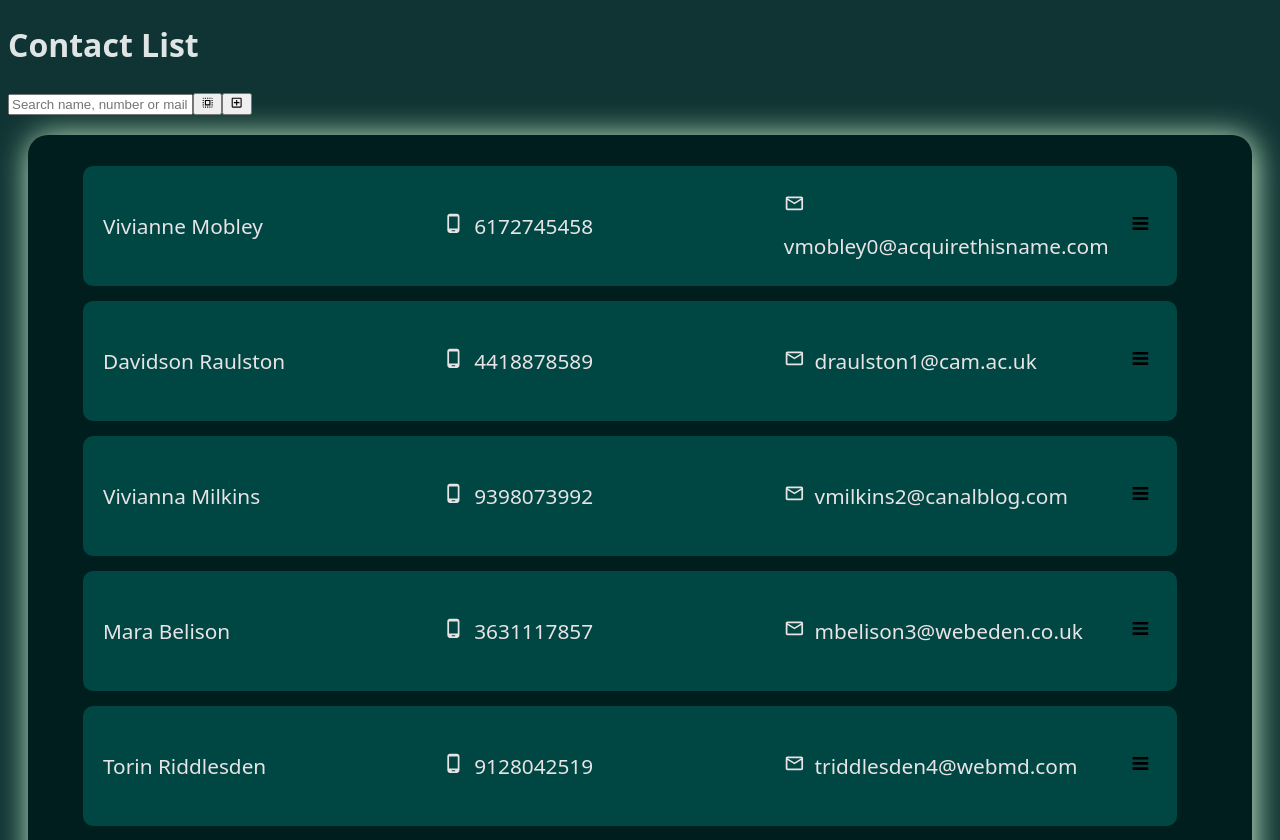
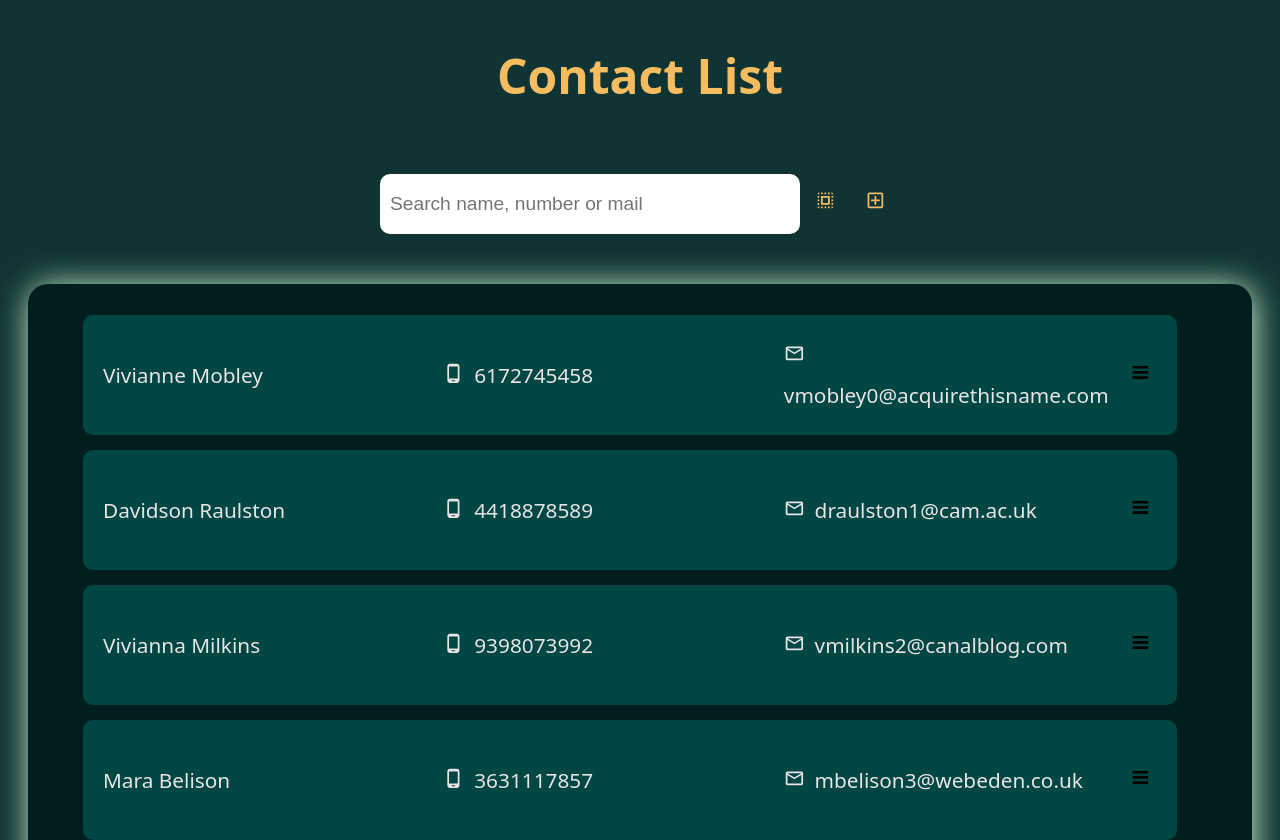
Before and after one commit to MasoudRajablou/masoud-rajablou-week-14, a React (Vite) app: page / in a window 1280 px wide. Shown: the top 840 px of the page. Built offline with nearby package versions, Linux system fonts and the light colour scheme.

Commit message:
The modals are modified. The message is developed. Just select button is remaining.

```diff
--- a/src/Components/Contacts.jsx
+++ b/src/Components/Contacts.jsx
@@ -6,11 +6,15 @@ import ContactList from "./ContactList";
 import Modal from "./Modal";
 
 import styles from "../modules/Contacts.module.css";
+import Message from "./Message";
 
 function Contacts() {
   const [contacts, setContacts] = useState([]);
   const [isOpenId, setIsOpenId] = useState(null);
   const [isModalId, setIsModalId] = useState(null);
+  const [addContact, setAddContact] = useState(false);
+  const [alert, setAlert] = useState("");
+  const [msg, setMsg] = useState("");
 
   useEffect(() => {
     const fetchContacts = async () => {
@@ -40,6 +44,18 @@ function Contacts() {
   };
 
   const saveHandler = (id, firstName, lastName, phone, email) => {
+    if (!firstName || !lastName || !email || !phone) {
+      setAlert("Please insert valid data!");
+
+      setTimeout(() => {
+        setAlert("");
+      }, 2000);
+      return;
+    }
+
+    setAlert("");
+
+    if (!addContact) {
       const updatedContact = contacts.map(contact => {
         if (contact.id === id) {
           return {
@@ -53,13 +69,51 @@ function Contacts() {
         return contact;
       });
 
+      setIsModalId(null);
       setContacts(updatedContact);
+      showMessage("The contact is updated!");
+    } else {
+      setContacts([
+        ...contacts,
+        {
+          id: id,
+          firstName: firstName,
+          lastName: lastName,
+          phone: phone,
+          email: email,
+        },
+      ]);
+      setAddContact(false);
+      showMessage("New contact is added!");
+    }
+  };
+
+  const selectHandler = () => {};
+
+  const addContactHandler = () => {
+    setAddContact(true);
+  };
+
+  const showMessage = message => {
+    setMsg(message);
+
+    setTimeout(() => {
+      setMsg("");
+    }, 3000);
   };
 
   return (
+    <>
+      <>{msg && <Message msg={msg} />}</>
       <div>
-      <div>
-        <Header />
+        <Header
+          contacts={contacts}
+          addContactHandler={addContactHandler}
+          addContact={addContact}
+          saveHandler={saveHandler}
+          setAddContact={setAddContact}
+          alert={alert}
+        />
       </div>
       {!contacts.length ? (
         <ThreeDot color="#f6bc60" size="large" />
@@ -81,14 +135,16 @@ function Contacts() {
 
           {!!isModalId && (
             <Modal
+              contacts={contacts}
               contact={contacts.find(contact => contact.id === isModalId)}
               setIsModalId={setIsModalId}
               saveHandler={saveHandler}
+              alert={alert}
             />
           )}
         </div>
       )}
-    </div>
+    </>
   );
 }
 
--- a/src/Components/Header.jsx
+++ b/src/Components/Header.jsx
@@ -1,16 +1,39 @@
+import Modal from "./Modal";
+
 import { MdOutlineAddBox, MdSelectAll } from "react-icons/md";
 
-function Header() {
+import styles from "../modules/Header.module.css";
+
+function Header({
+  contacts,
+  addContactHandler,
+  addContact,
+  saveHandler,
+  setAddContact,
+  alert,
+}) {
   return (
-    <div>
+    <div className={styles.container}>
       <h1>Contact List</h1>
-      <input type="text" placeholder="Search name, number or mail" />
-      <button>
-        <MdSelectAll />
-      </button>
-      <button>
-        <MdOutlineAddBox />
-      </button>
+      <div className={styles.search}>
+        <input type="text" placeholder="Search name, number or mail" />
+        <button title="select contacts">
+          <MdSelectAll />
+        </button>
+        <button title="Add new contact" onClick={addContactHandler}>
+          <MdOutlineAddBox />
+        </button>
+      </div>
+
+      {addContact && (
+        <Modal
+          contacts={contacts}
+          contact={""}
+          setIsModalId={setAddContact}
+          saveHandler={saveHandler}
+          alert={alert}
+        />
+      )}
     </div>
   );
 }
--- /dev/null
+++ b/src/Components/Message.jsx
@@ -0,0 +1,14 @@
+import styles from "../modules/Message.module.css";
+
+function Message({ msg }) {
+  return (
+    <div className={styles.alertBox}>
+      <p>{msg}</p>
+      <div className={styles.progressBar}>
+        <div className={styles.fill}></div>
+      </div>
+    </div>
+  );
+}
+
+export default Message;
--- a/src/Components/Modal.jsx
+++ b/src/Components/Modal.jsx
@@ -2,18 +2,18 @@ import { useEffect, useState } from "react";
 import styles from "../modules/Modal.module.css";
 import { MdOutlineCancelPresentation, MdSave } from "react-icons/md";
 
-function Modal({ contact, setIsModalId, saveHandler }) {
-  const [firstName, setFirstName] = useState(contact.firstName);
-  const [lastName, setLastName] = useState(contact.lastName);
-  const [phone, setPhone] = useState(contact.phone);
-  const [email, setEmail] = useState(contact.email);
+function Modal({ contacts, contact, setIsModalId, saveHandler, alert }) {
+  const [firstName, setFirstName] = useState(contact.firstName || "");
+  const [lastName, setLastName] = useState(contact.lastName || "");
+  const [phone, setPhone] = useState(contact.phone || "");
+  const [email, setEmail] = useState(contact.email || "");
 
-  const id = contact.id;
+  const id = contact.id || contacts.length + 1;
 
   return (
     <div className={styles.overlay}>
       <div className={styles.modal}>
-        <h2>Contact Updating</h2>
+        <h2>{contact ? "Update Contact" : "Add Contact"} </h2>
         <div>
           <p>First Name</p>
           <input
@@ -46,17 +46,28 @@ function Modal({ contact, setIsModalId, saveHandler }) {
             onChange={e => setEmail(e.target.value)}
           />
         </div>
+        <div className={styles.alert}>
+          {alert && (
+            <>
+              <p>{alert}</p>
+              <div className={styles.progressBar}></div>
+            </>
+          )}
+        </div>
         <div className={styles.buttons}>
           <button
             className={styles.save}
             onClick={() => {
               saveHandler(id, firstName, lastName, phone, email);
-              setIsModalId(null);
+
             }}
           >
             <MdSave />
           </button>
-          <button className={styles.close} onClick={() => setIsModalId(null)}>
+          <button
+            className={styles.close}
+            onClick={() => setIsModalId(modal => (modal ? false : null))}
+          >
             <MdOutlineCancelPresentation />
           </button>
         </div>
--- /dev/null
+++ b/src/modules/Header.module.css
@@ -0,0 +1,39 @@
+.container {
+  display: flex;
+  flex-direction: column;
+  gap: 30px;
+  justify-content: space-around;
+  align-items: center;
+  width: 100%;
+  margin-bottom: 50px;
+}
+
+.container h1 {
+  color: var(--button);
+  font-size: 3rem;
+}
+
+.container input {
+  border: none;
+  border-radius: 10px;
+  height: 40px;
+  width: 400px;
+  padding: 10px;
+  font-size: 1.2rem;
+  color: var(--text);
+}
+
+.container input:focus {
+  outline: none;
+  box-shadow: var(--button) -3px -3px 6px 1px inset;
+}
+
+.container button {
+  width: 50px;
+  height: 50px;
+  color: var(--button);
+  font-size: 1.3rem;
+  background: none;
+  border: none;
+  cursor: pointer;
+}
--- /dev/null
+++ b/src/modules/Message.module.css
@@ -0,0 +1,41 @@
+.alertBox {
+  position: fixed;
+  top: 20px;
+  left: 20px;
+  background: var(--background-second);
+  color: var(--button-text);
+  padding: 12px;
+  border-radius: 8px;
+  box-shadow: 0 4px 12px rgba(0, 0, 0, 0.2);
+  z-index: 1000;
+  width: 250px;
+}
+
+.alertBox p {
+  color: var(--button);
+  text-align: center;
+  font-size: 1.4rem;
+}
+
+.progressBar {
+  height: 4px;
+  background: var(--text);
+  border-radius: 2px;
+  margin-top: 8px;
+  overflow: hidden;
+}
+
+.fill {
+  height: 100%;
+  background: var(--background);
+  animation: width 2.5s ease-in;
+}
+
+@keyframes width {
+  0% {
+    width: 0;
+  }
+  100% {
+    width: 100%;
+  }
+}
--- a/src/modules/Modal.module.css
+++ b/src/modules/Modal.module.css
@@ -25,9 +25,14 @@ p {
 .overlay input {
   text-align: center;
   border: none;
-  height: 30px;
+  height: 40px;
   border-radius: 10px;
   width: 100%;
+}
+
+.overlay input:focus {
+  outline: none;
+  box-shadow: var(--button) -1px -1px 6px 1px inset;
 }
 
 .modal {
@@ -38,6 +43,39 @@ p {
   max-width: 500px;
   box-shadow: 0 4px 12px rgba(0, 0, 0, 0.2);
   position: relative;
+}
+
+.alert {
+  justify-self: center;
+  justify-content: center;
+  height: 40px;
+}
+
+.alert p {
+  width: 100%;
+  background-color: var(--text);
+  color: var(--delete);
+  border-radius: 10px;
+  font-size: 1rem;
+  text-align: center;
+  padding: 10px;
+}
+
+.progressBar {
+  margin: 10px;
+  height: 4px;
+  background: var(--delete);
+  border-radius: 2px;
+  animation: bar 1.5s ease-in;
+}
+
+@keyframes bar {
+  0% {
+    width: 0;
+  }
+  100% {
+    width: 100%;
+  }
 }
 
 .buttons {
```
Lines whose indentation alone changed are shown as unchanged.
